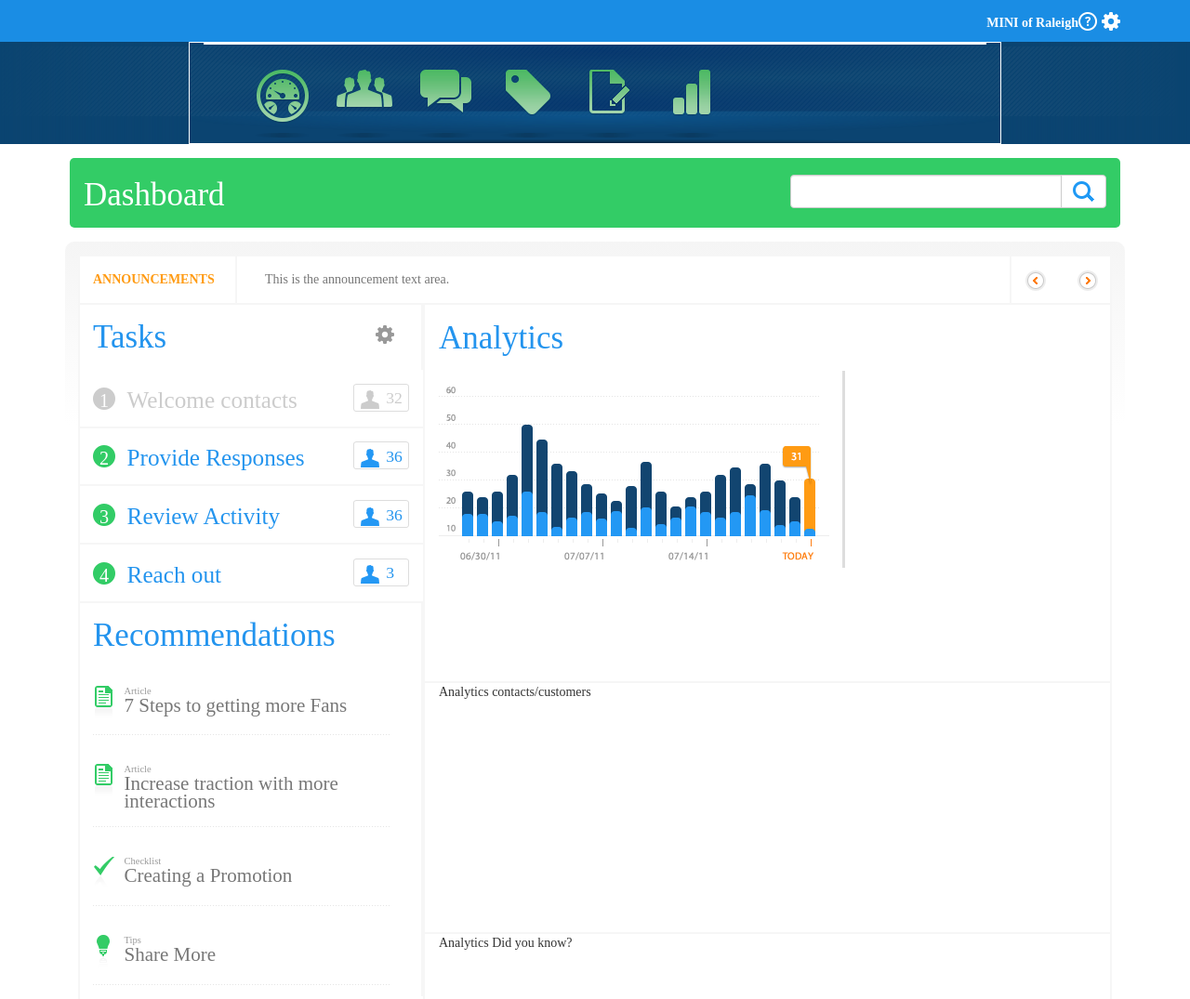
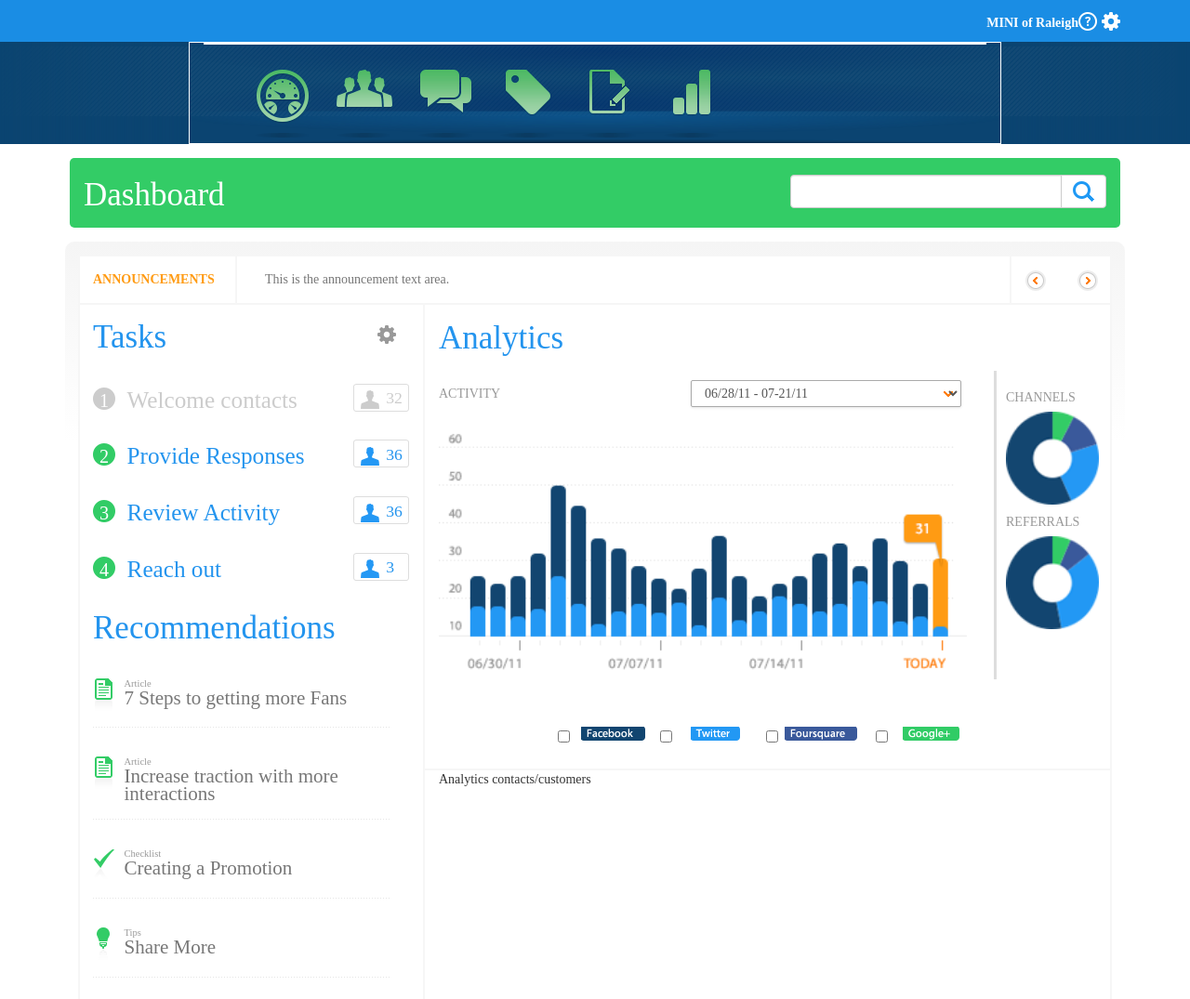
Before and after one commit to brmayes/j586-project1, a plain HTML site: page index.html in a window 1280 px wide. Shown: the top 1075 px of the page at 93% size. Drawn offline with nearby package versions, Linux system fonts and the light colour scheme.

Commit message:
worked on analytics

```diff
--- a/assets/sprites/analytics-sprites.css
+++ b/assets/sprites/analytics-sprites.css
@@ -12,6 +12,7 @@
 	background-position: -328.9930419921875px -332.9861145019531px ;
 	width: 70px;
 	height: 16px;
+
 }
 
 .analytics-foursquare{
--- a/css/styles.css
+++ b/css/styles.css
@@ -254,7 +254,6 @@ li.mainnav-list {
 .tasks-main {
     min-height: 60px;
     min-width: 325px;
-    border-right: 2px solid #f6f6f6;
 }
 
 .tasks-header {
@@ -267,7 +266,6 @@ li.mainnav-list {
 .tasks {
     min-height: 60px;
     min-width: 325px;
-    border-bottom: 2px solid #f6f6f6;
     font-size: 1.5em;
     padding-top: .7em;
     color: #2394EE;
@@ -335,16 +333,92 @@ li.mainnav-list {
     border-left: 2px solid #f6f6f6;
     padding-top: .8em;
     color: #999999;
+
 }
 
 .analytics-main-header {
     font-size: 2.5em;
     color: #2394EE;
+    text-align: left;
+}
+
+.form-control {
+    width: 30%;
+}
+
+select#analytics-dropdown, select#analytics-dropdown-color {
+    -webkit-appearance: button;
+    -webkit-border-radius: 2px;
+    -webkit-box-shadow: 0px 1px 3px rgba(0, 0, 0, 0.1);
+    -webkit-padding-end: 20px;
+    -webkit-padding-start: 2px;
+    -webkit-user-select: none;
+    background-image: url("../assets/images/analytics/analytics-activity-arrow.png"), -webkit-linear-gradient(#fff, #fff 40%, #fff);
+    background-position: 97% center;
+    background-repeat: no-repeat;
+    border: 1px solid #AAA;
+    color: #555;
+    font-size: inherit;
+    margin: 0 20px;
+    overflow: hidden;
+    padding: 5px 10px;
+    text-overflow: ellipsis;
+    white-space: nowrap;
+    min-width: 50%;
+    display: inline;
+    float: right;
+}
+
+
+.analytics-activity {
+    float: left;
+    padding-top: 5px;
+}
+
+.analytics-main-activity {
+    border-right: 3px solid #ddd;
+    padding-top: 10px;
+    margin-bottom: 20px;
 }
 
 #main-graph {
-    border-right: 3px solid #ddd;
     padding: 0 1em 0 0;
+    width: 100%;
+}
+
+#side-graph {
+    width: 100px;
+    display: inline-block;
+    margin: 0 10px;
+}
+
+.side-graph {
+    padding: 10px 3px 0 0;
+}
+
+.side-graph-text {
+    text-align: left;
+    line-height: 70%;
+    margin-top: 1em;
+    padding: 0 0 0 10px;
+}
+
+.analytics-checkboxes {
+    text-align: center;
+}
+
+.checkbox-inline {
+    margin: 0 1em 0 0;
+}
+
+.checkbox-inline input[type=checkbox] {
+position: absolute;
+margin-left: -60px;
+}
+
+.analytics-socialmedia {
+    border-left: 2px solid #f6f6f6;
+    padding: 2em 0;
 }
 
 .analytics-cc {
--- a/index.html
+++ b/index.html
@@ -66,7 +66,7 @@
         <div class="col-md-2 visible-md-12 visible-lg-12 hidden-sm hidden-xs mainnav-left">
         </div>
         <div class="col-md-8 hidden-sm hidden-xs mainnav-middle">
-          <div >
+          <div>
             <ul  class="mainnav-centered">
               <li class="active mainnav-list"><a href="#"><div class="menu-items-03"></div></a></li>
               <li class= "mainnav-list"><a href="#"><div class="menu-items-02"></div></a></li>
@@ -320,15 +320,57 @@
                   <div class="row">
                     <div class="col-md-12">
                       <div class="row">
-                        <div class="col-md-8">
+                        <div class="col-md-10 analytics-main-activity">
+                          <p class="analytics-activity">
+                            ACTIVITY
+                          </p>
+                          <select id="analytics-dropdown">
+                            <!-- This method is nice because it doesn't require extra div tags, but it also doesn't retain the style across all browsers. -->
+                            <option>06/28/11 - 07-21/11</option>
+                            <option>08/28/11 - 09-21/11</option>
+                          </select>
+
                           <img src="assets/images/analytics/analytics-activity-graph.png" id="main-graph">
                         </div>
-                        <div class="col-md-4">
-
+                        <div class="col-md-2 side-graph">
+                          <div class="row">
+                            <div class="col-md-12 col-xs-6">
+                              <p class="side-graph-text">
+                                CHANNELS
+                              </p>
+                              <img src="assets/images/analytics/channels-graph.png" id="side-graph">
+                            </div>
+                            <div class="col-md-12 col-xs-6">
+                              <p class="side-graph-text">
+                                REFERRALS
+                              </p>
+                              <img src="assets/images/analytics/referrals-graph.png" id="side-graph">
+                            </div>
+                          </div>
                         </div>
                       </div>
                     </div>
                   </div>
+                </div>
+              </div>
+              <div class="row analytics-socialmedia">
+                <div class="col-md-12 analytics-checkboxes">
+                  <label class="checkbox-inline">
+                    <input type="checkbox" id="inlineCheckbox1" value="option1">
+                      <div class="analytics-facebook"></div>
+                  </label>
+                  <label class="checkbox-inline">
+                    <input type="checkbox" id="inlineCheckbox2" value="option2">
+                      <div class="analytics-twitter"></div>
+                  </label>
+                  <label class="checkbox-inline">
+                    <input type="checkbox" id="inlineCheckbox3" value="option3">
+                      <div class="analytics-foursquare"></div>
+                  </label>
+                  <label class="checkbox-inline">
+                    <input type="checkbox" id="inlineCheckbox3" value="option3">
+                      <div class="analytics-google"></div>
+                  </label>
                 </div>
               </div>
               <div class="row">
```
Also changed, not shown: assets/images/analytics/analytics-activity-arrow.png (added), 3 other files.
